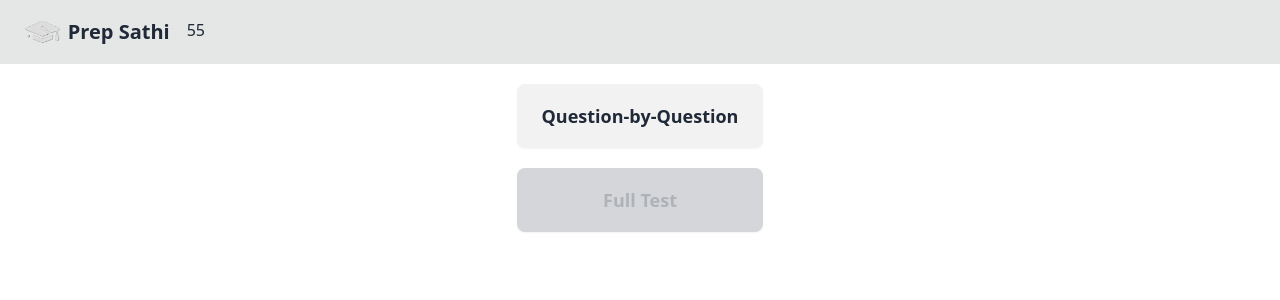
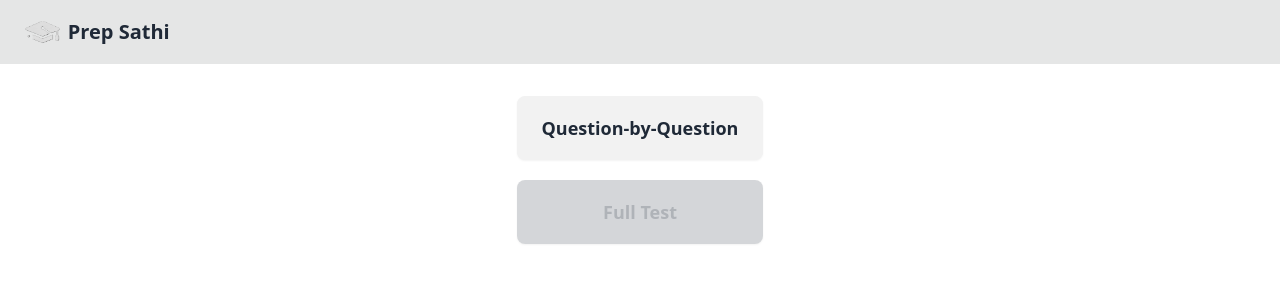
Before and after one commit to Upendrasahu99/prep-sathi-algebra, a React (Vite) app: page / in a window 1280 px wide. Shown: the top 300 px of the page. Built offline with nearby package versions, Linux system fonts and the light colour scheme.

Commit message:
Update Timer, result add added total unanswered question

```diff
--- a/src/components/McqQuesstionCard.jsx
+++ b/src/components/McqQuesstionCard.jsx
@@ -1,8 +1,14 @@
 import React from 'react'
+import SecondCountDown from './SecondCountDown'
 
-const McqQuesstionCard = ({currentIndex, handleRadioChange, currentQuestion}) => {
+const McqQuesstionCard = ({currentIndex, handleRadioChange, currentQuestion, timeLimit, handleTimeEnd}) => {
+
   return (
     <div className="card bg-base-100 w-96 shadow-xl mx-auto">
+
+      {/* CountDown */}
+      <SecondCountDown key={currentIndex} timeLimit={timeLimit} handleTimeEnd={handleTimeEnd}/>
+
       <div className="card-body flex flex-col gap-5">
         <p>
           <span className="badge badge-neutral me-2">{currentIndex + 1}.</span>{currentQuestion.questionHindi}
--- a/src/components/Navbar.jsx
+++ b/src/components/Navbar.jsx
@@ -1,13 +1,10 @@
 import React from 'react'
-import qustionsArr from '../data/algebraQuestions.js'
 import prepSathiLogo from '../assets/prep_sathi_logo_white_transparent.png'
-import CountDown from './CountDown.jsx'
 
 const Navbar =  () => {
   return (
-    <div className="navbar bg-base-300 mb-5">
+    <div className="navbar bg-base-300 mb-5 fixed top-0 z-49">
       <button className="btn btn-ghost text-xl"> <img src={prepSathiLogo} alt="" className='h-1/2' />Prep Sathi</button>
-      <CountDown />
     </div>
   )
 }
--- a/src/components/QuestionTestMode.jsx
+++ b/src/components/QuestionTestMode.jsx
@@ -10,7 +10,7 @@ const QuestionTestMode = () => {
   const {setTestMode} =useContext(AppContext);
   const enableStartButton = totalQuestion === 0 || timeLimit === 0;
 
-  const timeLimitOptions = [30,40,50,60,70,80,90,100,120];
+  const timeLimitOptions = [30,40,50,60,70,80,90];
   const totalQuestionOptions = [5, 10, 15, 20, 25, 30, 35, 40, 45, 50];
 
   const handalSelectTotalQuestion = (data)=>{
--- a/src/components/Result.jsx
+++ b/src/components/Result.jsx
@@ -6,41 +6,51 @@ const Result = () => {
   console.log(resultData);
   const [totalRight, setTotalRight] = useState(0);
   const [totalWrong, setTotalWrong] = useState(0);
+  const [totalUnanswered, setTotalUnanswered] = useState(0);
 
   useEffect(() => {
     let right = 0;
     let wrong = 0;
-
+    let unanswered = 0;
     resultData.forEach(data => {
-      if (data.answerSelected === data.answer[0]) {
+      if(data.answerSelected === '') {
+        console.log(data.answerSelected);
+        unanswered++;
+      }
+      else if (data.answerSelected === data.answer[0]) {
         right++;
       } else {
         wrong++;
       }
     });
-
+    setTotalUnanswered(unanswered);
     setTotalRight(right);
     setTotalWrong(wrong);
   }, [resultData]);
 
   return (
         <div>
-          <div className='flex gap-5 mb-5'>
-            <div className='badge badge-success ms-auto'>Correct: {totalRight}</div>
-            <div className='badge badge-error me-auto'>Wrong: {totalWrong}</div>
+          <div className='flex justify-center gap-5 mb-5'>
+            <div className='badge badge-success'>Correct: {totalRight}</div>
+            <div className='badge badge-error'>Wrong: {totalWrong}</div>
+            <div className='badge badge-warning'>Unanswered: {totalUnanswered}</div>
           </div>
           <div className='grid grid-cols-1 md:grid-cols-2 xl:grid-cols-3 gap-5 justify-center'>
               {resultData.map((data, index) => {
                 const rightAnswer = data.answer[0];
                 const option = data.option;
                 const noRightOption = !(data.option.includes(rightAnswer));
+                const notSelected = data.answerSelected === '';
                 const isAnswerCorrect = data.answerSelected === rightAnswer;
-                const borderColor = noRightOption ? 'border-warning' : isAnswerCorrect ? 'border-success' : 'border-error';
+                const borderColor = notSelected ? 'border-warning' : noRightOption ? 'border-warning' : isAnswerCorrect ? 'border-success' : 'border-error';
 
                 return(
                   <div key={index} className={`card bg-base-100 w-96 shadow-xl border-2 ${borderColor}`}>
                     {
                       noRightOption ? <div className='badge badge-warning mx-auto mt-3 text-sm'>Invalid question: ID {data.id}, Topic {data.topic}. Please report it</div>
+                      :
+                      notSelected ?
+                      <div className='badge badge-warning mx-auto mt-3'>Unanswered</div>
                       :
                       isAnswerCorrect ?
                       <div className='badge badge-success mx-auto mt-3'>Correct</div>
@@ -51,6 +61,7 @@ const Result = () => {
                       <p><span className="badge badge-neutral me-2">{index + 1}.</span>{data.questionHindi}</p>
                       <p><span className="badge badge-neutral me-2">{index + 1}.</span>{data.questionEnglish}</p>
                       <ol className='grid grid-cols-2 gap-5 justify-center'>
+
                         {option.map((opt, index) =>
                           <li className='flex items-center gap-2' key={index}>
                             <input
--- a/src/components/CountDown.jsx
+++ b/src/components/SecondCountDown.jsx
@@ -1,16 +1,17 @@
 import React, { useEffect } from 'react'
 
-const CountDown = () => {
-  const [seconds, setSeconds] = React.useState(60);
+const SecondCountDown = ({timeLimit, handleTimeEnd}) => {
+  const [seconds, setSeconds] = React.useState(timeLimit);
 
   useEffect(() => {
     // Create an interval to decrement the seconds
     const interval = setInterval(() => {
       setSeconds((prevSeconds) => {
-        if (prevSeconds > 1) {
+        if (prevSeconds > 0) {
           return prevSeconds - 1; // Decrement the seconds
         } else {
           clearInterval(interval); // Clear interval when it reaches 0
+          handleTimeEnd();
           return 0; // Ensure seconds never go below 0
         }
       });
@@ -20,15 +21,14 @@ const CountDown = () => {
     return () => clearInterval(interval);
   }, []);
 
-
-
   return (
-    <div>
-      <span className="countdown">
+    <div className="flex flex-col p-2 bg-neutral text-neutral-content fixed top-0 right-0">
+      <span className="countdown font-mono text-2xl">
         <span style={{"--value": seconds}}></span>
       </span>
+      sec
     </div>
   )
 }
 
-export default CountDown
+export default SecondCountDown
--- a/src/components/SingleQuestionSection.jsx
+++ b/src/components/SingleQuestionSection.jsx
@@ -2,6 +2,7 @@ import React, {useState, useContext} from 'react'
 import retrieveData from '../utils/retrieveData';
 import McqQuesstionCard from './McqQuesstionCard';
 import { AppContext } from '../context/AppContextProvider';
+import SecondCountDown from './SecondCountDown';
 
 const SingleQuestionSection = ({totalQuestion, timeLimit}) => {
   const [questions, setQuestions] = useState(retrieveData(totalQuestion));
@@ -20,12 +21,26 @@ const SingleQuestionSection = ({totalQuestion, timeLimit}) => {
     }
     setCurrentIndex(currentIndex + 1);
   }
+
+  const handleTimeEnd = () => {
+    questions[currentIndex].answerSelected = "";
+    if(currentIndex === questions.length - 1){
+      setResultData(questions);
+      setTestMode('result');
+    }
+    setCurrentIndex(currentIndex + 1);
+  }
+
   return (
-    <McqQuesstionCard
-      currentIndex={currentIndex}
-      handleRadioChange={handleRadioChange}
-      currentQuestion={currentQuestion}
-    />
+    <div>
+      <McqQuesstionCard
+        currentIndex={currentIndex}
+        handleRadioChange={handleRadioChange}
+        currentQuestion={currentQuestion}
+        timeLimit={timeLimit}
+        handleTimeEnd={handleTimeEnd}
+      />
+    </div>
   )
 }
 
--- a/src/components/TestSection.jsx
+++ b/src/components/TestSection.jsx
@@ -8,7 +8,7 @@ const TestSection = () => {
   const {testMode, setTestMode, resultData} = useContext(AppContext);
 
   return (
-    <div className='flex justify-center items-center'>
+    <div className='flex justify-center items-center mt-24'>
       {testMode === 'questionMode' && <QuestionTestMode/>}
       {testMode === 'testMode' && <FullTestMode/>}
       {testMode === 'result' && <Result resultData={resultData}/>}
```
Also changed, not shown: src/context/AppContextProvider.jsx (line endings or trailing spaces). Lines whose indentation alone changed are shown as unchanged.
